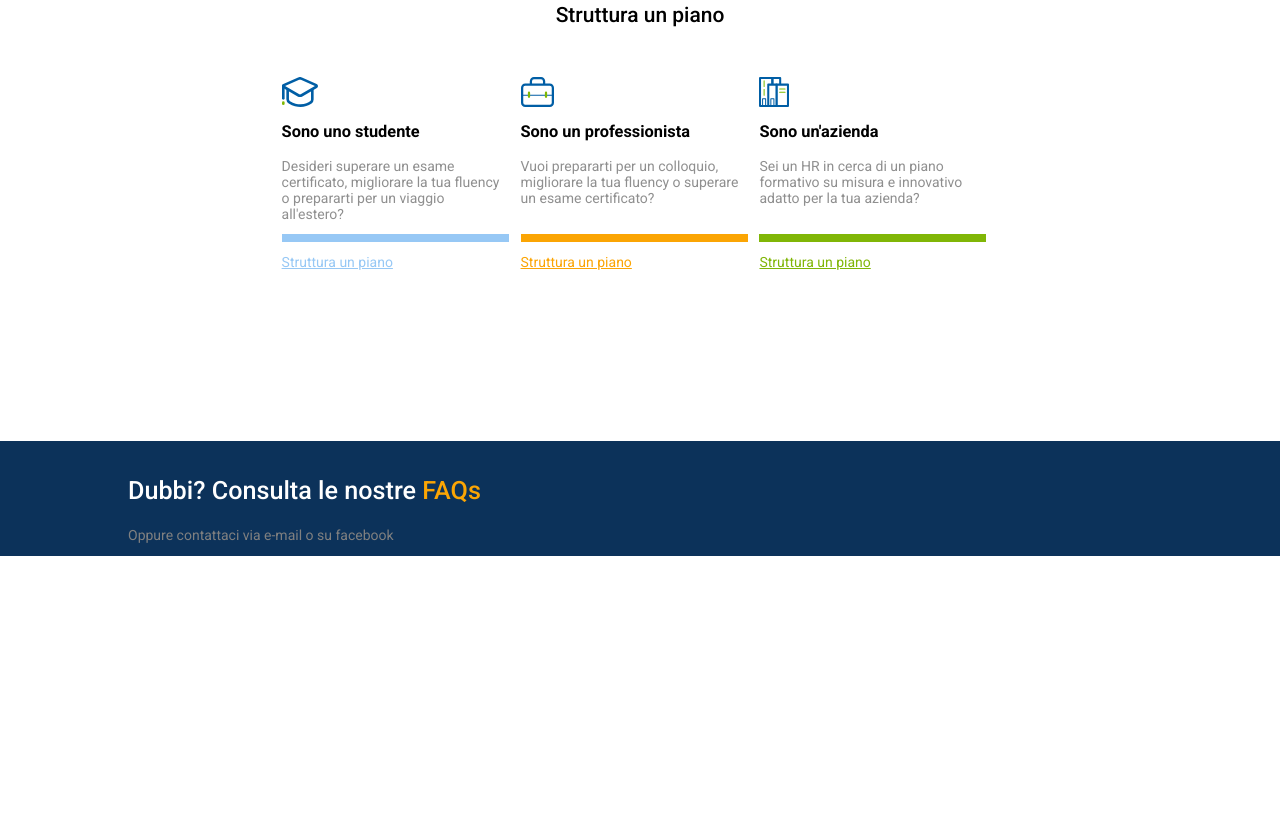
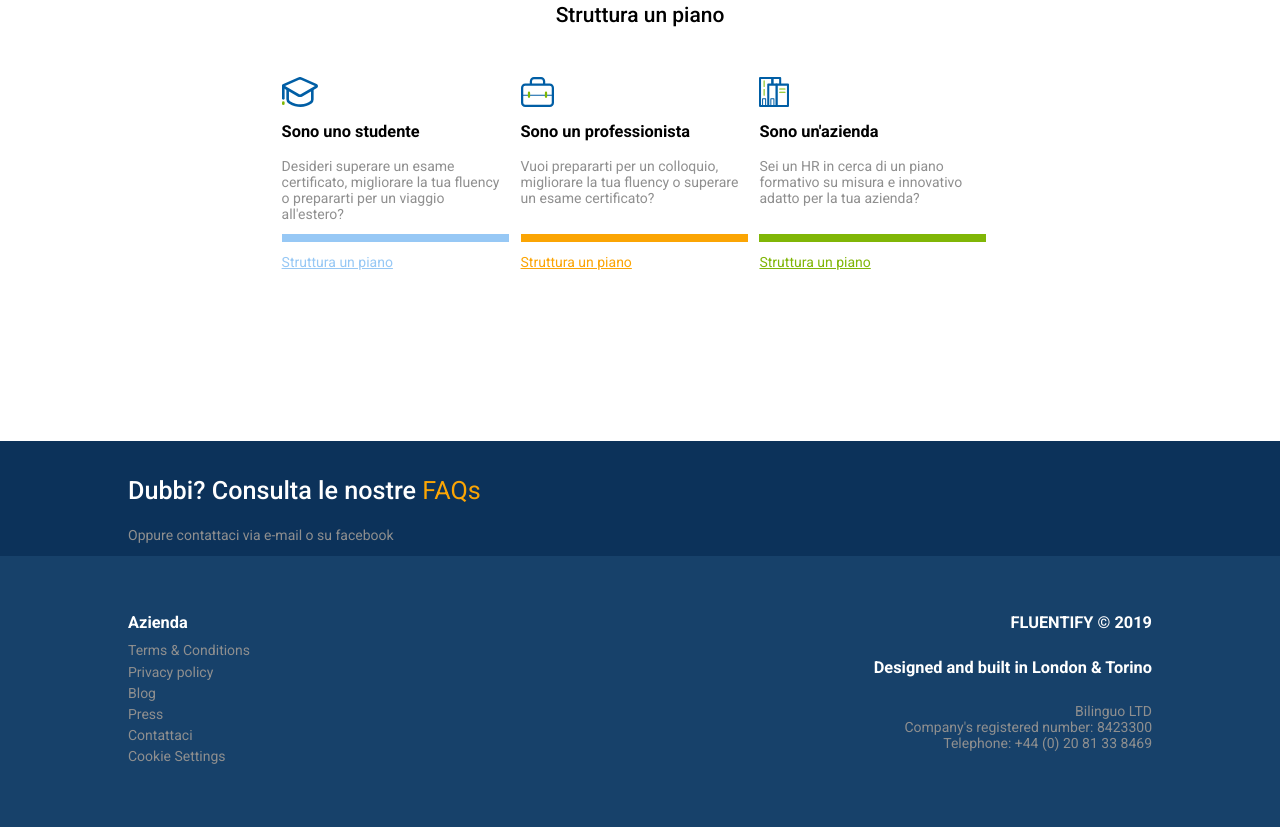
Before and after one commit to gabrisca/htmlcss-fluentify, a plain HTML site: page index.html in a window 1280 px wide. Shown: the part 2858-3685 px from the top of the page. Before the commit the page ends 3414 px from the top, so only its background shows below. Drawn offline with Linux system fonts and the light colour scheme.

Commit message:
consegna completa finale

```diff
--- a/assets/css/style.css
+++ b/assets/css/style.css
@@ -442,6 +442,7 @@ main .banner {
 }
 
 .find_us-text p {
+  font-weight: 400;
   color: #8f8f8f;
   padding: 0 25.5%;
   margin-bottom: 20px;
@@ -537,6 +538,7 @@ main .banner {
 
 .main-section-7 p{
   color: #8f8f8f;
+  font-weight: 400;
   height: 70%;
   border-bottom: 8px solid black;
 }
@@ -589,7 +591,70 @@ main .banner {
   margin-top: 22px;
 }
 
-.main-section-8 span{
+.main-section-8 a:first-child{
   color: #FBA504;
 }
+
+.main-section-8 a{
+  color: #8f8f8f;
+  font-weight: 400;
+  text-decoration: none;
+}
+
+.main-section-8 a:hover{
+  color: coral;
+}
 /* / MAIN SECTION 8 */
+
+/* FOOTER */
+footer{
+  background-color: #17416A;
+  width: 100%;
+  padding: 4.5% 10%;
+}
+
+footer h3{
+  color: white;
+  margin-bottom: 10px;
+}
+
+footer p{
+  color: #8f8f8f;
+  font-weight: 400;
+}
+
+.footer-menu{
+  width: calc(100% / 2);
+}
+
+.footer-menu-left ul{
+  list-style: none;
+}
+
+.footer-menu-left ul li{
+  list-style: none;
+  margin-bottom: 1%;
+}
+
+.footer-menu-left ul li:hover a{
+  color: coral;
+}
+
+.footer-menu-left ul li a{
+  color: #8f8f8f;
+  text-decoration: none;
+  font-weight: 400;
+}
+
+.footer-menu-right{
+  text-align: right;
+}
+
+.footer-menu-right h3{
+  margin-bottom: 5%;
+}
+
+.footer-menu-right h3:nth-of-type(1){
+  text-transform: uppercase;
+}
+/* / FOOTER */
--- a/index.html
+++ b/index.html
@@ -322,17 +322,50 @@
       <!-- MAIN SECTION 8 -->
       <section class="main-section-8">
         <div class="faq">
-          <h2>Dubbi? Consulta le nostre <span>FAQs</span></h2>
-          <p class="w-80">
-            Oppure contattaci via e-mail o su facebook
-          </p>
+          <h2>Dubbi? Consulta le nostre <a href="#">FAQs</a></h2>
+          <a href="#">Oppure contattaci via e-mail o su facebook</a></a>
         </div>
       </section>
       <!-- / MAIN SECTION 8 -->
-
-
-
     </main>
     <!-- / MAIN -->
+
+    <!-- FOOTER -->
+    <footer>
+      <section class="clearfix">
+        <div class="footer-menu footer-menu-left float-left">
+          <h3>Azienda</h3>
+          <ul>
+            <li>
+              <a href="">Terms &amp; Conditions</a>
+            </li>
+            <li>
+              <a href="">Privacy policy</a>
+            </li>
+            <li>
+              <a href="">Blog</a>
+            </li>
+            <li>
+              <a href="">Press</a>
+            </li>
+            <li>
+              <a href="">Contattaci</a>
+            </li>
+            <li>
+              <a href="">Cookie Settings</a>
+            </li>
+          </ul>
+        </div>
+
+        <div class="footer-menu footer-menu-right float-left">
+          <h3>fluentify &copy; 2019</h3>
+          <h3>Designed and built in London &amp; Torino</h3>
+          <p>Bilinguo LTD</p>
+          <p>Company's registered number: 8423300</p>
+          <p>Telephone: +44 (0) 20 81 33 8469</p>
+        </div>
+      </section>
+    </footer>
+    <!-- FOOTER -->
   </body>
 </html>
```
